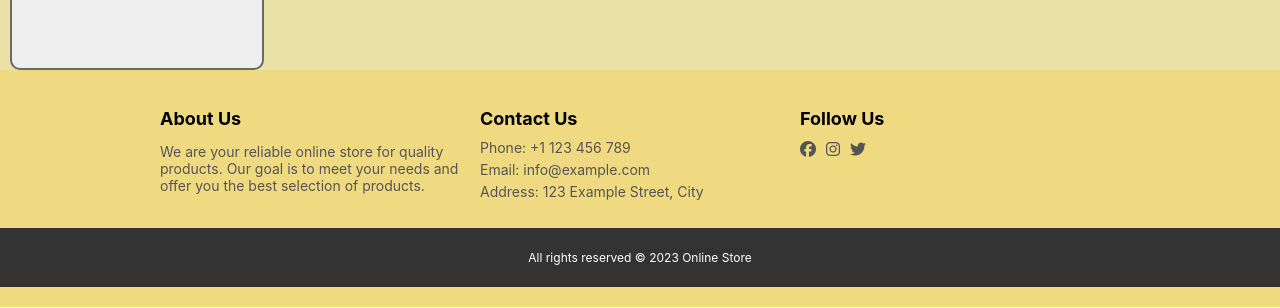
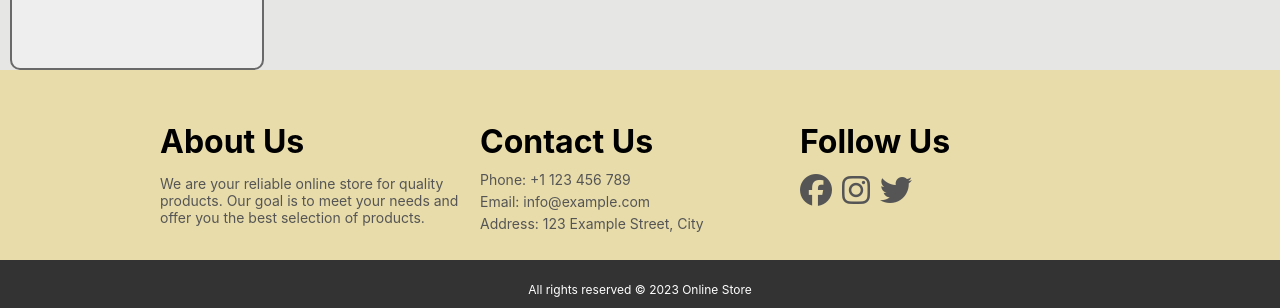
Before and after one commit to nazik456/test, a React (Create React App) app: page /products/1 in a window 1280 px wide. Shown: the part 644-952 px from the top of the page. Built offline with nearby package versions, Linux system fonts and the light colour scheme; no server answers; the database is empty; a web font is replaced by a local one.

Commit message:
changed the light

```diff
--- a/src/components/Footer/Footer.css
+++ b/src/components/Footer/Footer.css
@@ -1,7 +1,7 @@
 .footer {
   background-color: #f5f5f5;
   padding: 20px 0;
-  background-color: rgb(240, 218, 129);
+  background-color: rgb(232, 220, 170);
 }
 
 .container {
@@ -19,12 +19,14 @@
 .footer-section {
   flex: 1 1 300px;
   margin-bottom: 20px;
+
 }
 
 .footer-title {
   font-size: 18px;
   font-weight: bold;
   margin-bottom: 10px;
+
 }
 
 .footer-description {
@@ -73,3 +75,10 @@
   font-size: 12px;
   text-align: center;
 }
+.footer-title {
+  font-size: 2em;
+}
+
+.footer-social-item {
+  font-size: 2em;
+}
--- a/src/components/Layout/Layout.css
+++ b/src/components/Layout/Layout.css
@@ -7,7 +7,7 @@
                        "aside main"
                        "footer footer";
   grid-template-columns: 1fr 3fr;
-  background-color: rgb(233, 225, 165);
+  background-color: rgb(230, 230, 228);
 
   /* max-width: 989px; */
 
```
